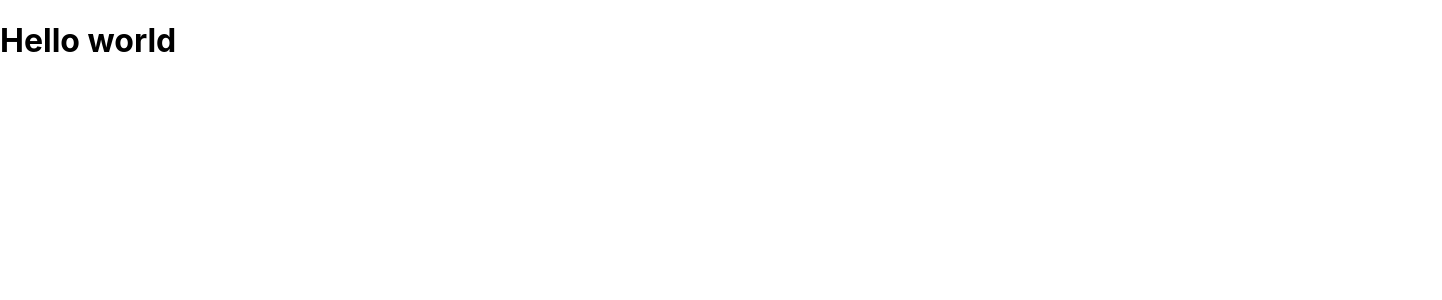
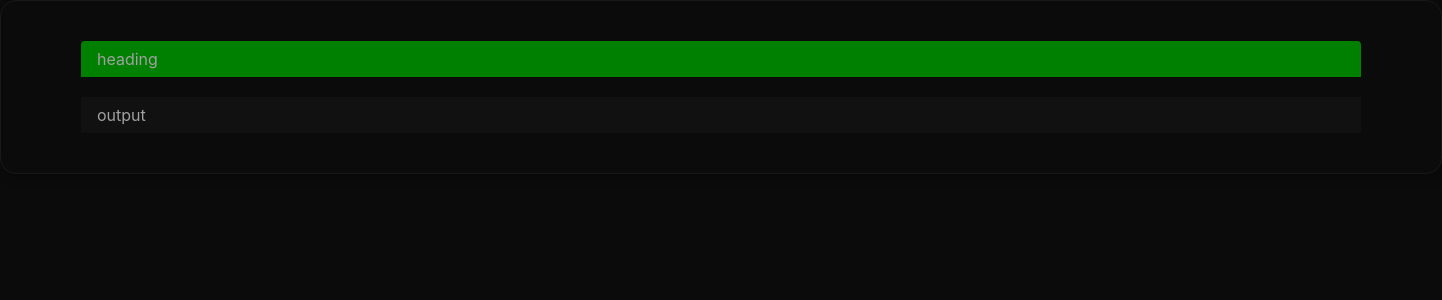
Before and after one commit to Mridul-Works/to-do-reactapp, a React (Create React App) app: page / in a window 1280 px wide. Shown: the top 300 px of the page, 1442 px wide, since content can reach past the window. Built offline with nearby package versions, Linux system fonts and the light colour scheme.

Commit message:
output layout initiated

```diff
--- a/src/App.js
+++ b/src/App.js
@@ -1,10 +1,12 @@
-import logo from './logo.svg';
+
 import './App.css';
+import Homepage from "./views/homepage.jsx"
 
 function App() {
   return (
   <div>
-    <h1>Hello world</h1>
+
+    <Homepage />
   </div>
   );
 }
--- /dev/null
+++ b/src/style/home.css
@@ -0,0 +1,39 @@
+body{
+margin: 0;
+padding: 0;
+background: rgb(11 11 11);
+color: #a1a1a1;
+}
+
+.todoList{
+
+
+    .todoContainer{
+         box-shadow: 5px 5px 10px rgb(0 0 0 / 27%);
+           border: solid 1px #a1a1a117;
+           border-radius: 16px;
+        max-width: 1280px;
+        width: 100%;
+        margin: 0 auto;
+        padding: 40px 80px;
+    }
+
+    .todoWrapper{
+        display: flex;
+        flex-direction: column;
+        gap: 20px;
+    }
+    .todoHeading{
+        background-color: green;
+        max-width: 100%;
+        padding: 8px 16px;
+                border-radius: 4px 4px 0 0;
+    }
+
+    .todoOutput{
+              background-color: #1d1d1d5e;
+        max-width: 100%;
+        padding: 8px 16px;
+                /* border-radius: 4px 4px 0 0; */
+    }
+}
--- /dev/null
+++ b/src/views/homepage.jsx
@@ -0,0 +1,19 @@
+import React from 'react'
+import "../style/home.css"
+
+const homepage = () => {
+  return (
+    <div>
+       <div className="todoList">
+        <div className="todoContainer">
+            <div className="todoWrapper">
+                <div className="todoHeading"> heading</div>
+                <div className="todoOutput">  output </div>
+            </div>
+        </div>
+       </div>
+    </div>
+  )
+}
+
+export default homepage
```
